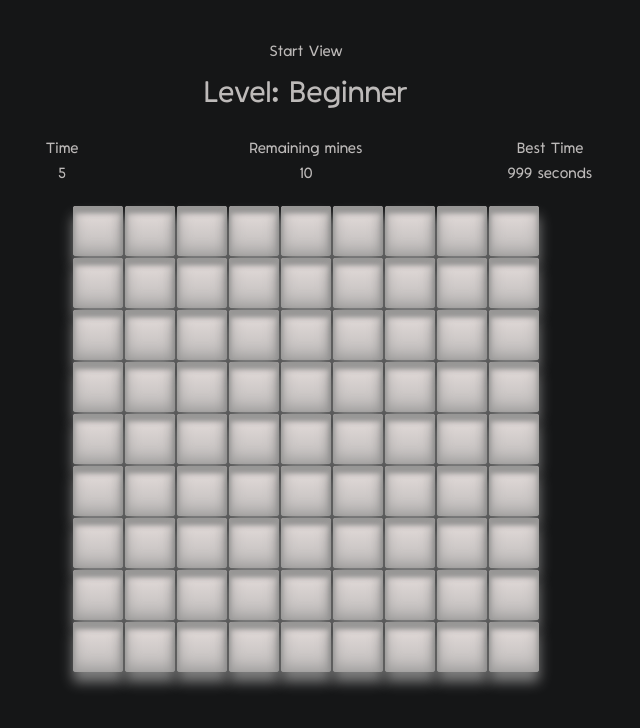
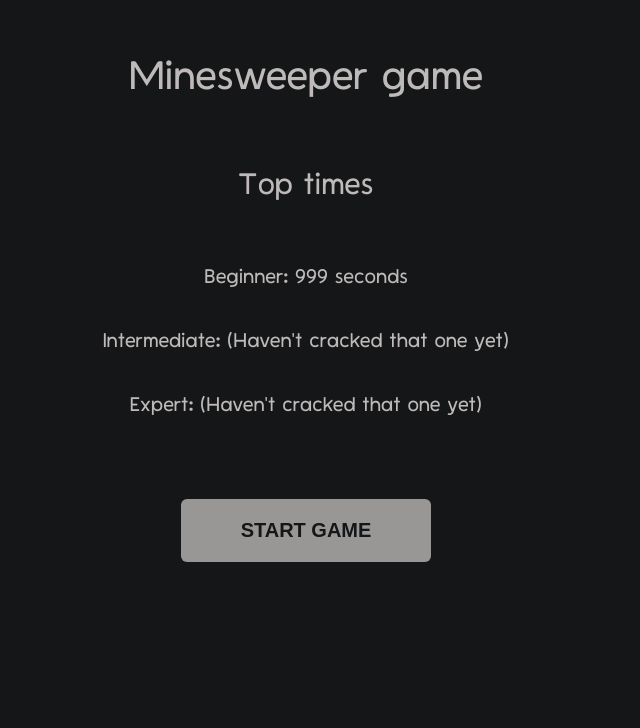
Before and after one commit to keddisa/minesweeper, a React (Create React App) app: page / in a window 1280 px wide. Shown: the top 728 px of the page, without its empty margins (342-982 px from the left). Built offline with nearby package versions, Linux system fonts and the light colour scheme.

Commit message:
create content for start view

```diff
--- a/src/App.js
+++ b/src/App.js
@@ -8,6 +8,7 @@ import {LevelsEnum} from './utils'
 const App = () => {
   const [gameOver, setGameOver] = useState(false)
   const [gameWon, setGameWon] = useState(false)
+  const [gameStarted, setGameStarted] = useState(false)
   const [level, setLevel] = useState('beginner')
   const [numberOfRemainingMines, setNumberOfRemainingMines] = useState(LevelsEnum[level].numberOfMines)
   const [bestTimes, setBestTimes] = useState({beginner: 999, intermediate: 999, expert: 999})
@@ -18,6 +19,8 @@ const App = () => {
     setGameOver,
     gameWon,
     setGameWon,
+    gameStarted,
+    setGameStarted,
     level,
     setLevel,
     numberOfRemainingMines,
--- a/src/components/Level.js
+++ b/src/components/Level.js
@@ -5,7 +5,7 @@ import { GameContext } from '../contexts'
 const Level = () => {
     const {level} = useContext(GameContext)
 
-    return(<div className="level-text">
+    return(<div className="title-text">
         Level: {level[0].toUpperCase() + level.slice(1)}
     </div>)
 }
--- a/src/containers/Main.js
+++ b/src/containers/Main.js
@@ -5,11 +5,11 @@ import {GameContext} from '../contexts'
 
 const Main = () => {
 
-    const {gameWon, gameOver} = useContext(GameContext)
+    const {gameWon, gameOver, gameStarted} = useContext(GameContext)
 
     return(<div>
-        <StartView />
-        <Game />
+        {!gameStarted && <StartView />}
+        {gameStarted && (!gameOver && !gameWon) && <Game />}
     </div>)
 }
 
--- a/src/containers/StartView.js
+++ b/src/containers/StartView.js
@@ -1,8 +1,19 @@
-import React from 'react'
+import React, { useEffect, useContext } from 'react'
+
+import { GameContext } from '../contexts'
 
 const StartView = () => {
-    return(<div>
-        Start View
+    const { bestTimes, setGameStarted } = useContext(GameContext)
+
+    return(<div className="start-view">
+        <div className="title-text">Minesweeper game</div>
+        <div className="secondary-title-text">Top times</div>
+        <div className="text-main start-view-times">
+            <div>{`Beginner: ${bestTimes.beginner} seconds`}</div>
+            <div>{`Intermediate: ${bestTimes.intermediate === 999 ? "(Haven't cracked that one yet)" : `${bestTimes.intermediate} seconds`}`}</div>
+            <div>{`Expert: ${bestTimes.expert === 999 ? "(Haven't cracked that one yet)" : `${bestTimes.expert} seconds`}`}</div>
+        </div>
+        <button className="button-main" onClick={() => setGameStarted(true)}>Start Game</button>
     </div>)
 }
 
--- a/src/index.css
+++ b/src/index.css
@@ -29,8 +29,46 @@ body {
   display: grid;
   grid-template-columns: [full-start] 1fr [content-start] repeat(8, [col-start] minmax(min-content, 14rem) [col-end]) [content-end] 1fr [full-end]; }
 
-.level-text {
-  font-size: 3rem; }
+.title-text {
+  font-size: 4rem;
+  margin-bottom: 2rem; }
+
+.secondary-title-text {
+  font-size: 3rem;
+  margin-bottom: 2rem; }
+
+.text-main {
+  font-size: 2rem; }
+
+.button-main {
+  background-color: #989796;
+  color: #151617;
+  font-weight: bold;
+  border: none;
+  width: 25rem;
+  border-radius: 6px;
+  font-size: 2rem;
+  text-transform: uppercase;
+  padding: 2rem;
+  cursor: pointer;
+  justify-self: center;
+  transition: all .2s; }
+  .button-main:hover {
+    transform: translateY(-2px) scale(1.03);
+    filter: brightness(85%);
+    box-shadow: 10px 10px 20px rgba(0, 0, 0, 0.2); }
+  .button-main:active {
+    transform: translateY(-1px) scale(1.01);
+    box-shadow: 5px 5px 10px rgba(0, 0, 0, 0.2); }
+
+.start-view {
+  display: grid;
+  gap: 3rem; }
+
+.start-view-times {
+  display: grid;
+  gap: 3rem;
+  margin-bottom: 5rem; }
 
 .game {
   display: grid;
--- a/src/sass/_base.scss
+++ b/src/sass/_base.scss
@@ -20,6 +20,42 @@ body {
     grid-template-columns: [full-start] 1fr [content-start] repeat(8, [col-start] minmax(min-content, 14rem) [col-end]) [content-end] 1fr [full-end];
 }
 
-.level-text {
+.title-text {
+    font-size: 4rem;
+    margin-bottom: 2rem;
+}
+
+.secondary-title-text {
     font-size: 3rem;
+    margin-bottom: 2rem;
 }
+
+.text-main {
+    font-size: 2rem;
+}
+
+.button-main {
+    background-color: $color-primary-dark;
+    color: $overall-background;
+    font-weight: bold;
+    border: none;
+    width: 25rem;
+    border-radius: 6px;
+    font-size: 2rem;
+    text-transform: uppercase;
+    padding: 2rem;
+    cursor: pointer;
+    justify-self: center;
+    transition: all .2s;
+
+    &:hover {
+        transform: translateY(-2px) scale(1.03);
+        filter: brightness(85%);
+        box-shadow: 10px 10px 20px rgba($color: #000000, $alpha: .2);
+    }
+
+    &:active {
+        transform: translateY(-1px) scale(1.01);
+        box-shadow: 5px 5px 10px rgba($color: #000000, $alpha: .2);
+    }
+}
--- /dev/null
+++ b/src/sass/components/_start-view.scss
@@ -0,0 +1,10 @@
+.start-view{
+    display: grid;
+    gap: 3rem;
+}
+
+.start-view-times{
+    display: grid;
+    gap: 3rem;
+    margin-bottom: 5rem;
+}
--- a/src/sass/main.scss
+++ b/src/sass/main.scss
@@ -1,6 +1,7 @@
 @import "variables";
 @import "base";
 
+@import "components/start-view";
 @import "components/game";
 @import "components/mine-field";
 @import "components/cell";
```
